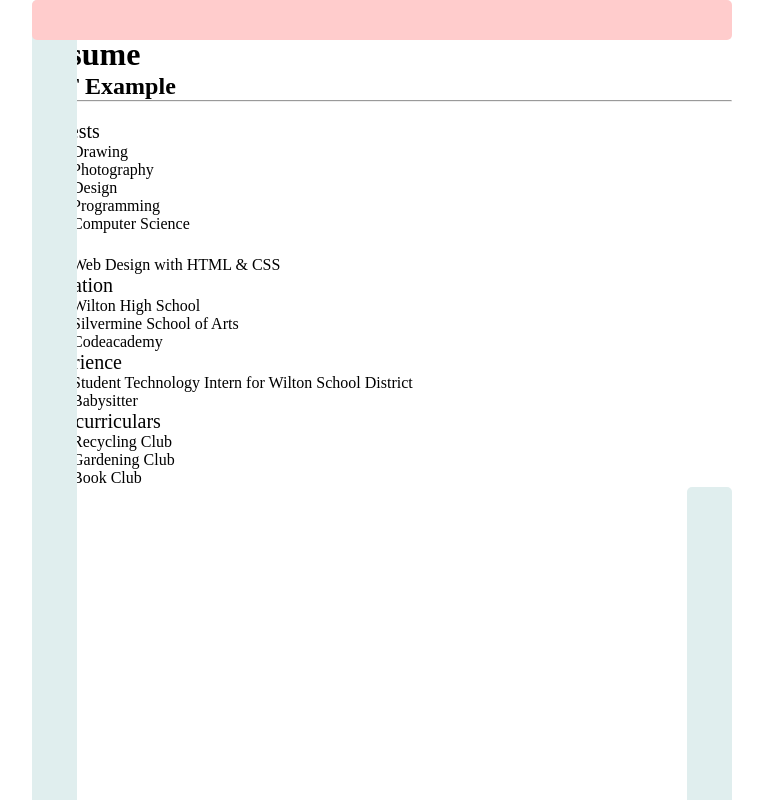
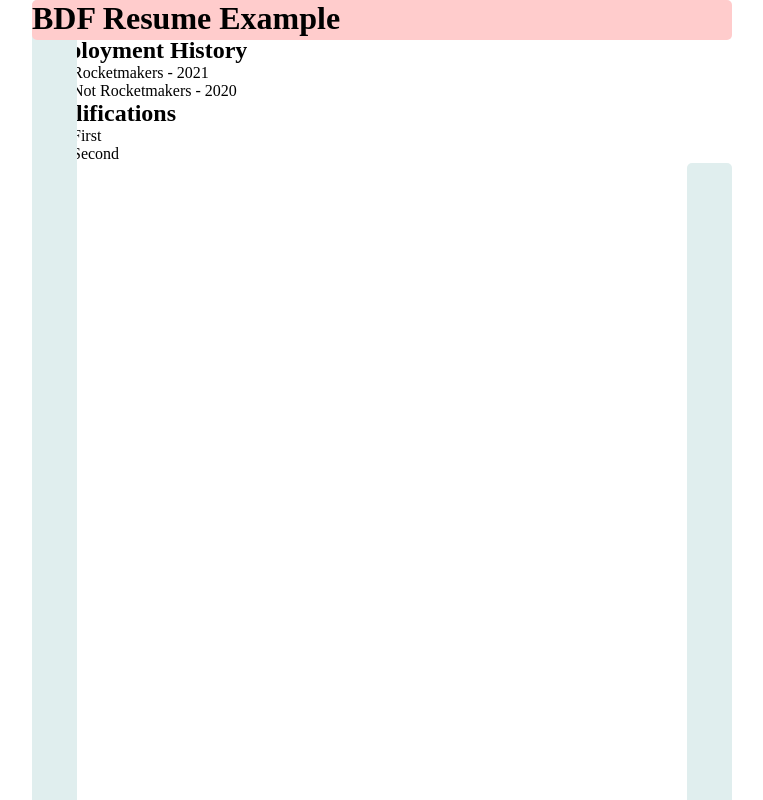
Before and after one commit to rmhowe/rmhowe.github.io, a plain HTML site: page final.html in a window 1280 px wide. Shown: the top 800 px of the page, without its empty margins (258-1021 px from the left). Drawn offline with Linux system fonts and the light colour scheme.

Commit message:
simple example

```diff
--- a/final.html
+++ b/final.html
@@ -6,50 +6,28 @@
         <link rel="stylesheet" href="stylefinal.css" />
     </head>
     <body>
-    <div id="header"></div>
+        <div id="header">
+            <h1>BDF Resume Example</h1>
+        </div>
+        <div id="body">
             <div class="left"></div>
-    <div class="content">
-      <br><br>
-      <h1>Resume</h1>
-      <h2>BDF Example</h2>
-      <hr />
-      <br>
-      <p class="head">Interests</p>
+            <div class="centre">
+                <h1>BDF Taster Session CV</h1>
+                <h2>Employment History</h2>
                 <ul>
-        <li>Drawing</li>
-        <li>Photography</li>
-        <li>Design</li>
-        <li>Programming</li>
-        <li>Computer Science</li>
+                    <li>Rocketmakers - 2021</li>
+                    <li>Not Rocketmakers - 2020</li>
                 </ul>
-      <p class="head">Skills</p>
+                <h2>Qualifications</h2>
                 <ul>
-        <li>Web Design with HTML & CSS</li>
-      </ul>
-      <p class="head">Education</p>
-      <ul>
-        <a href="http://www.wiltonhighschool.org/pages/Wilton_High_School">
-          <li>Wilton High School</li>
-        </a>
-        <!--Link-->
-        <a href="https://www.silvermineart.org/">
-          <li>Silvermine School of Arts</li>
-        </a>
-        <li>Codeacademy</li>
-      </ul>
-      <p class="head">Experience</p>
-      <ul>
-        <li>Student Technology Intern for Wilton School District</li>
-        <li>Babysitter</li>
-      </ul>
-      <p class="head">Extracurriculars</p>
-      <ul>
-        <li>Recycling Club</li>
-        <li>Gardening Club</li>
-        <li>Book Club</li>
+                    <li>First</li>
+                    <li>Second</li>
                 </ul>
             </div>
             <div class="right"></div>
-    <div id="footer"></div>
+        </div>
+        <div id="footer">
+            <p>Footer Content</p>
+        </div>
     </body>
 </html>
```
Lines whose indentation alone changed are shown as unchanged.
